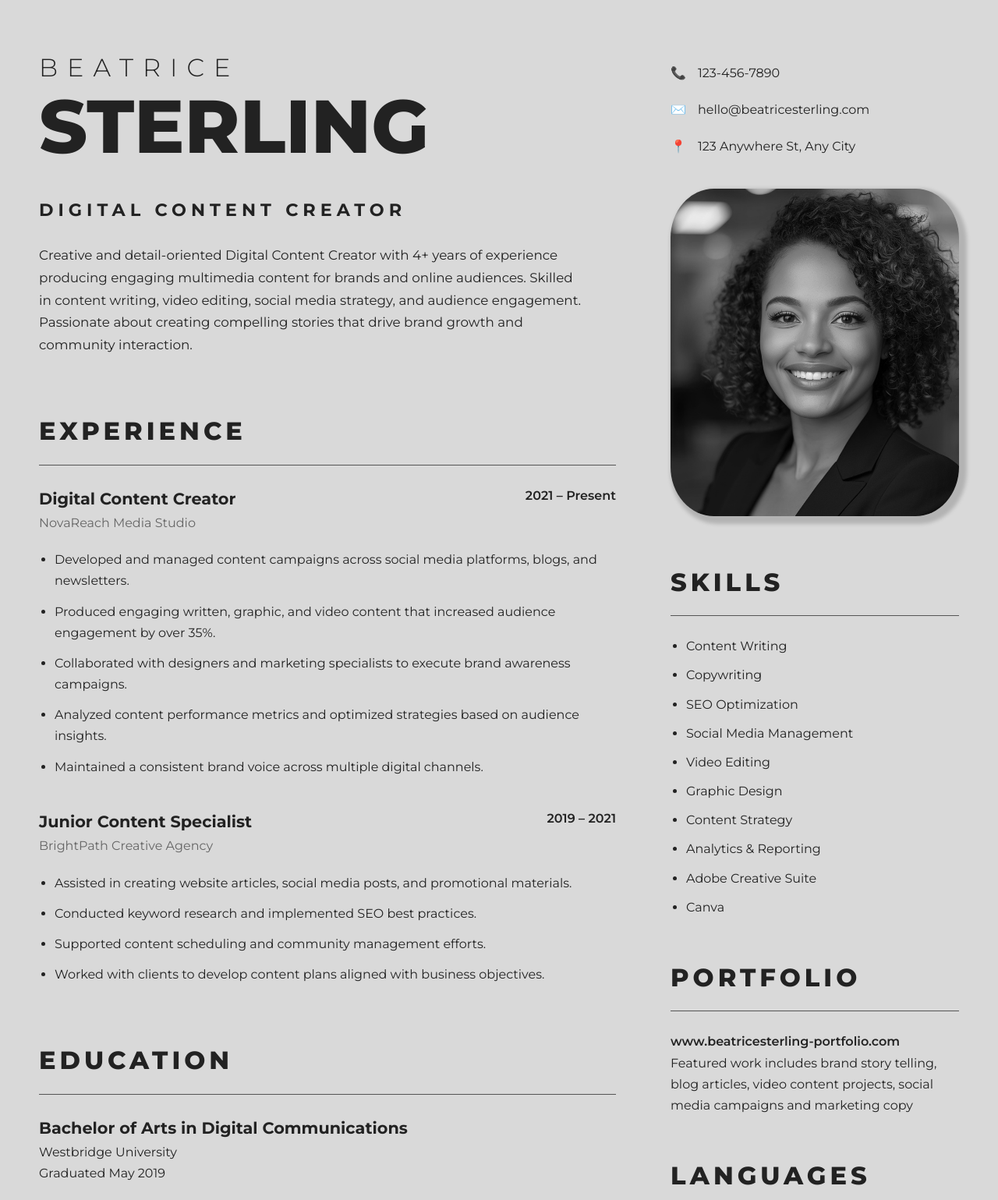
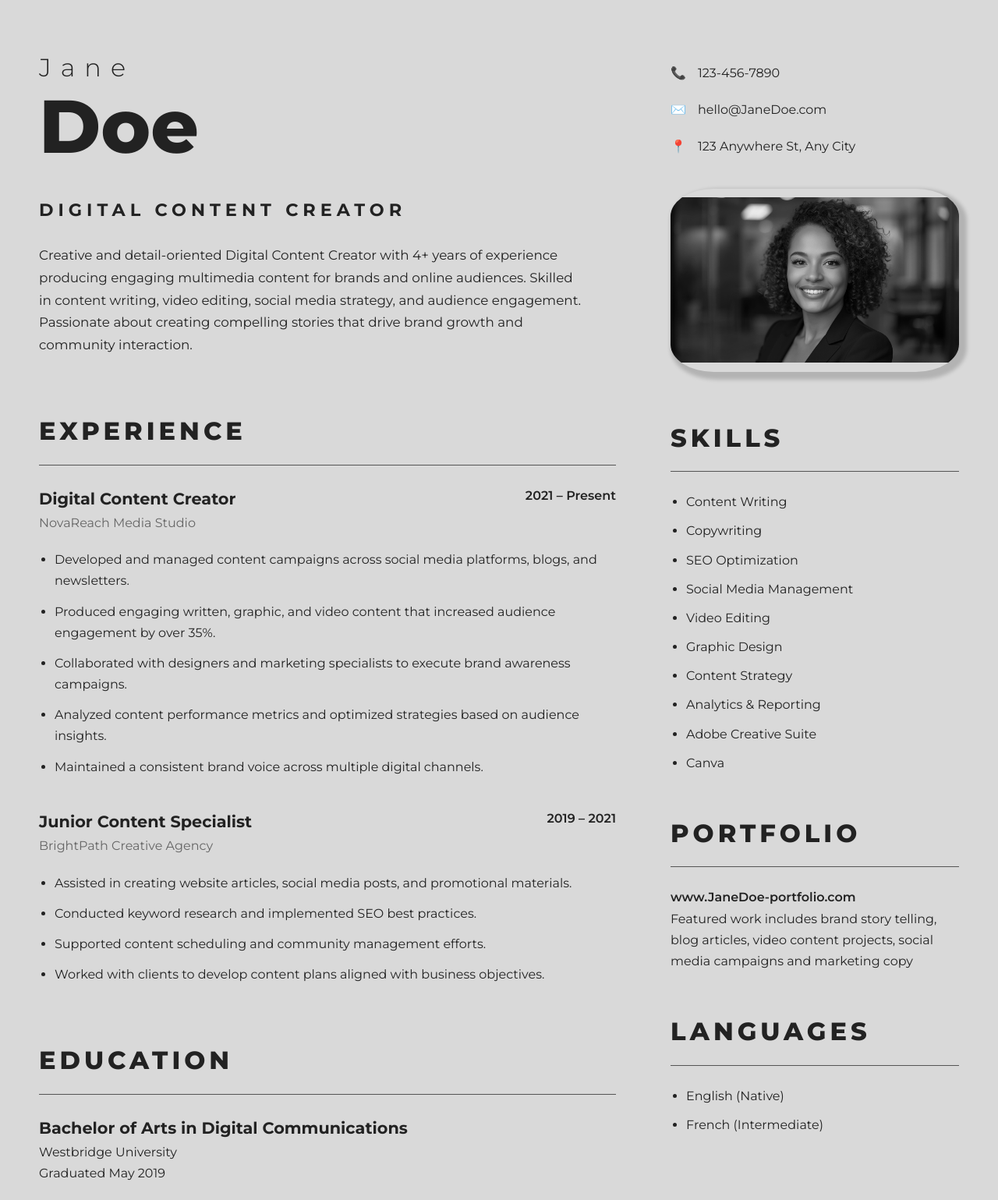
Before and after one commit to nidv/cv-website, a plain HTML site: page index.html in a window 1280 px wide. Shown: the top 1539 px of the page at 78% size. Drawn offline with Linux system fonts and the light colour scheme.

Commit message:
profile-image styling + name changes

```diff
--- a/index.html
+++ b/index.html
@@ -4,7 +4,7 @@
     <meta charset="UTF-8">
     <meta name="viewport" content="width=device-width, initial-scale=1.0">
 
-    <title>Beatrice Sterling | Digital Content Creator</title>
+    <title>Jane Doe | Digital Content Creator</title>
 
     <link rel="preconnect" href="https://fonts.googleapis.com">
     <link rel="preconnect" href="https://fonts.gstatic.com" crossorigin>
@@ -25,8 +25,8 @@
 
             <header class="hero">
 
-                <h2 class="name-small">BEATRICE</h2>
-                <h1 class="name-large">STERLING</h1>
+                <h2 class="name-small">Jane</h2>
+                <h1 class="name-large">Doe</h1>
 
                 <h3 class="job-title">
                     DIGITAL CONTENT CREATOR
@@ -224,7 +224,7 @@
 
                 <div class="contact-item">
                     <span>✉️</span>
-                    <p>hello@beatricesterling.com</p>
+                    <p>hello@JaneDoe.com</p>
                 </div>
 
                 <div class="contact-item">
@@ -266,7 +266,7 @@
                 <div class="divider"></div>
                 <p>
                 <a href="https://www.google.com" target="_blank">
-                    www.beatricesterling-portfolio.com
+                    www.JaneDoe-portfolio.com
                 </a>
                 </p>
 
--- a/style.css
+++ b/style.css
@@ -131,8 +131,8 @@ body {
 
 .profile-image img {
     width: 100%;
-    height: 420px;
-    object-fit: cover;
+    height: 235px;
+    object-fit: contain;
     border-radius: 15%;
     box-shadow: 5px 5px 5px 5px #cdb273;
     filter: grayscale(100%);
```
